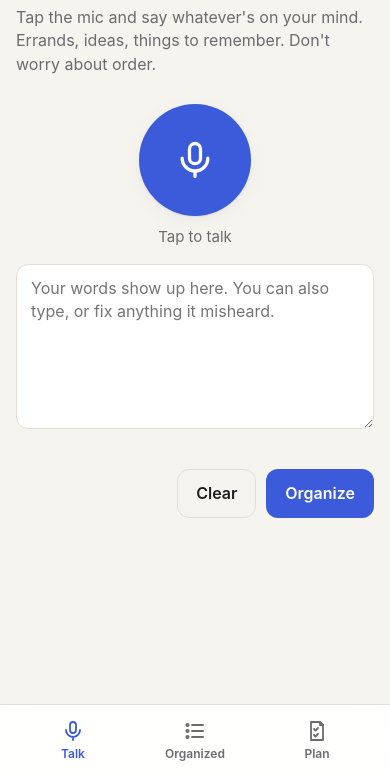
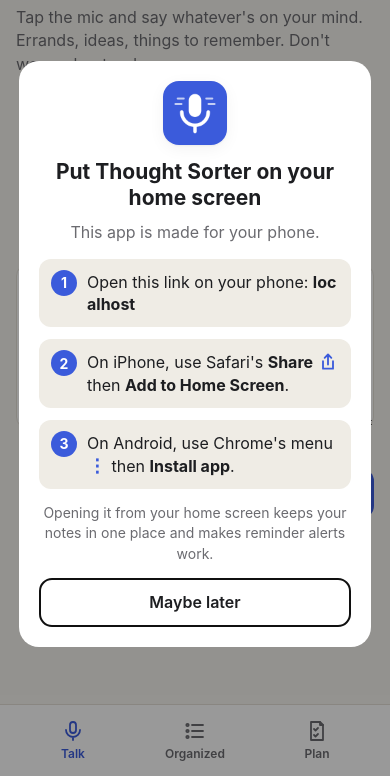
Before and after one commit to myofamilyhealth/MyoFamilyHealthMain, a website: page voice-notes-app/public/index.html in a window 390 px wide. Shown: the part 68-844 px from the top of the page. Drawn offline with Linux system fonts and the light colour scheme.

Commit message:
Show Add to Home Screen steps the first time the app is opened
Steps match the visitor's phone: Safari's Share sheet on iPhone, the
Chrome menu or a one-tap Install button on Android, and 'open in your
browser' first when the link was opened inside Instagram, Facebook,
TikTok and similar apps. Shown once, never inside the installed app,
and available again from Settings.

Co-Authored-By: Claude Opus 5.5 <noreply@anthropic.com>
Claude-Session: https://claude.ai/code/session_019UdkUzjFqat3kj9VGTijoY

```diff
--- a/voice-notes-app/public/index.html
+++ b/voice-notes-app/public/index.html
@@ -147,6 +147,7 @@
       </div>
       <div class="field">
         <span>Your data</span>
+        <button type="button" class="btn ghost" id="install-help">How to add to Home Screen</button>
         <button type="button" class="btn ghost" id="export-btn">Download a backup</button>
         <button type="button" class="btn danger" id="wipe-btn">Delete everything</button>
         <small>Everything is stored only on this phone. Backups don't include photos.</small>
@@ -246,9 +247,23 @@
   </dialog>
   <datalist id="store-options"></datalist>
 
+  <!-- ===== First open: add to home screen ===== -->
+  <dialog id="install" aria-labelledby="install-title">
+    <form method="dialog" class="sheet install-sheet">
+      <img src="icon-192.png" alt="" class="install-icon" width="64" height="64">
+      <h2 id="install-title">Put Thought Sorter on your home screen</h2>
+      <p class="install-lead" id="install-lead"></p>
+      <button type="button" class="btn primary" id="install-now" hidden>Install app</button>
+      <ol class="install-steps" id="install-steps"></ol>
+      <p class="install-why" id="install-why">Opening it from your home screen keeps your notes in one place and makes reminder alerts work.</p>
+      <button class="btn ghost" value="later">Maybe later</button>
+    </form>
+  </dialog>
+
   <div class="toast" id="toast" hidden></div>
 
   <script src="app.js"></script>
   <script src="plan.js"></script>
+  <script src="install.js"></script>
 </body>
 </html>
--- /dev/null
+++ b/voice-notes-app/public/install.js
@@ -0,0 +1,100 @@
+/* ============================================================
+   Thought Sorter — "Add to Home Screen" welcome
+
+   Shown the first time someone opens the link in a browser, with
+   steps for their phone. Never shown inside the installed app.
+   ============================================================ */
+(() => {
+  "use strict";
+  const $ = id => document.getElementById(id);
+  const SEEN = "ts.installSeen";
+
+  const ua = navigator.userAgent || "";
+  const standalone = window.matchMedia("(display-mode: standalone)").matches || navigator.standalone === true;
+  const isIOS = /iPhone|iPad|iPod/.test(ua) || (/Macintosh/.test(ua) && navigator.maxTouchPoints > 1);
+  const isAndroid = /Android/.test(ua);
+  const inApp = /FBAN|FBAV|FB_IAB|Instagram|Line\/|BytedanceWebview|musical_ly|Snapchat|Pinterest|LinkedInApp|Twitter/i.test(ua);
+  const iosNotSafari = isIOS && /CriOS|FxiOS|EdgiOS|OPiOS|GSA\//.test(ua);
+
+  let deferred = null;   // Android Chrome's own install prompt, when offered
+  window.addEventListener("beforeinstallprompt", e => {
+    e.preventDefault();
+    deferred = e;
+    const btn = $("install-now");
+    if (btn) btn.hidden = false;
+  });
+  window.addEventListener("appinstalled", () => {
+    try { localStorage.setItem(SEEN, "1"); } catch {}
+    if ($("install").open) $("install").close();
+  });
+
+  const SHARE_ICON = '<svg class="inline-icon" viewBox="0 0 24 24" aria-label="Share icon"><path d="M12 3v12M8 7l4-4 4 4"/><path d="M6 11v9h12v-9"/></svg>';
+  const DOTS_ICON = '<b class="kbd">⋮</b>';
+
+  function steps() {
+    if (inApp) {
+      return {
+        lead: "You're viewing this inside another app, which can't add it to your home screen.",
+        list: [
+          `Tap the <b>⋯</b> or <b>⋮</b> menu in the corner of this screen.`,
+          `Choose <b>Open in ${isIOS ? "Safari" : "browser"}</b> (or “Open in external browser”).`,
+          `Then follow the steps that appear there.`
+        ]
+      };
+    }
+    if (isIOS) {
+      return {
+        lead: iosNotSafari
+          ? "Works best from Safari, but this browser can do it too."
+          : "Takes 10 seconds, then it opens like a regular app.",
+        list: [
+          `Tap the <b>Share</b> button ${SHARE_ICON} ${iosNotSafari ? "(top right or bottom, depending on the browser)" : "at the bottom of Safari"}.`,
+          `Scroll down and tap <b>Add to Home Screen</b>. If you don't see it, tap <b>Edit Actions</b> to add it.`,
+          `Tap <b>Add</b>, then open <b>Thoughts</b> from your home screen.`
+        ]
+      };
+    }
+    if (isAndroid) {
+      return {
+        lead: "Takes 10 seconds, then it opens like a regular app.",
+        list: [
+          `Tap the menu ${DOTS_ICON} at the top right of Chrome.`,
+          `Tap <b>Add to Home screen</b> or <b>Install app</b>.`,
+          `Tap <b>Install</b>, then open <b>Thoughts</b> from your home screen.`
+        ]
+      };
+    }
+    return {
+      lead: "This app is made for your phone.",
+      list: [
+        `Open this link on your phone: <b class="link">${location.host}</b>`,
+        `On iPhone, use Safari's <b>Share</b> ${SHARE_ICON} then <b>Add to Home Screen</b>.`,
+        `On Android, use Chrome's menu ${DOTS_ICON} then <b>Install app</b>.`
+      ]
+    };
+  }
+
+  function open() {
+    const s = steps();
+    $("install-lead").textContent = s.lead;
+    $("install-steps").innerHTML = s.list.map(li => `<li>${li}</li>`).join("");
+    $("install-now").hidden = !deferred;
+    $("install-why").hidden = false;
+    $("install").showModal();
+  }
+
+  $("install-now").addEventListener("click", async () => {
+    if (!deferred) return;
+    deferred.prompt();
+    try { await deferred.userChoice; } catch {}
+    deferred = null;
+    $("install-now").hidden = true;
+  });
+  $("install").addEventListener("close", () => { try { localStorage.setItem(SEEN, "1"); } catch {} });
+  $("install-help").addEventListener("click", () => { $("settings").close(); open(); });
+  if (standalone) $("install-help").hidden = true;
+
+  let seen = false;
+  try { seen = localStorage.getItem(SEEN) === "1"; } catch {}
+  if (!standalone && !seen) setTimeout(open, 400);
+})();
--- a/voice-notes-app/public/styles.css
+++ b/voice-notes-app/public/styles.css
@@ -250,3 +250,27 @@ dialog::backdrop { background: rgba(0,0,0,.4); }
 }
 .check-row { display: flex; gap: 10px; align-items: center; font-weight: 600; }
 .check-row input { width: 22px; height: 22px; accent-color: var(--accent); }
+
+/* ---------- first-open install sheet ---------- */
+.install-sheet { text-align: center; justify-items: center; }
+.install-icon { border-radius: 16px; box-shadow: var(--shadow); }
+.install-sheet h2 { font-size: 21px; line-height: 1.25; }
+.install-lead { margin: -4px 0 0; color: var(--muted); }
+.install-sheet .btn { width: 100%; }
+.install-steps {
+  text-align: left; margin: 0; padding: 0; list-style: none; counter-reset: step;
+  display: grid; gap: 12px; width: 100%;
+}
+.install-steps li {
+  counter-increment: step; position: relative; padding: 12px 12px 12px 48px;
+  background: var(--surface-2); border-radius: 12px; line-height: 1.4;
+}
+.install-steps li::before {
+  content: counter(step); position: absolute; left: 12px; top: 11px;
+  width: 26px; height: 26px; border-radius: 50%; background: var(--accent); color: var(--accent-ink);
+  display: grid; place-items: center; font-weight: 700; font-size: 14px;
+}
+.inline-icon { width: 20px; height: 20px; vertical-align: -4px; color: var(--accent); stroke-width: 2.2; }
+.kbd { display: inline-block; min-width: 20px; text-align: center; color: var(--accent); font-size: 18px; line-height: 1; }
+.install-why { font-size: 14px; color: var(--muted); margin: 0; }
+.link { word-break: break-all; }
--- a/voice-notes-app/public/sw.js
+++ b/voice-notes-app/public/sw.js
@@ -1,7 +1,7 @@
 /* Keeps the app opening offline and shows reminder notifications.
    API calls always go to the network. */
-const CACHE = "thought-sorter-v3";
-const SHELL = ["./", "index.html", "styles.css", "app.js", "plan.js", "manifest.webmanifest", "icon.svg", "icon-192.png", "icon-512.png", "icon-180.png"];
+const CACHE = "thought-sorter-v4";
+const SHELL = ["./", "index.html", "styles.css", "app.js", "plan.js", "install.js", "manifest.webmanifest", "icon.svg", "icon-192.png", "icon-512.png", "icon-180.png"];
 
 self.addEventListener("install", e => {
   e.waitUntil(caches.open(CACHE).then(c => c.addAll(SHELL)).then(() => self.skipWaiting()));
```
